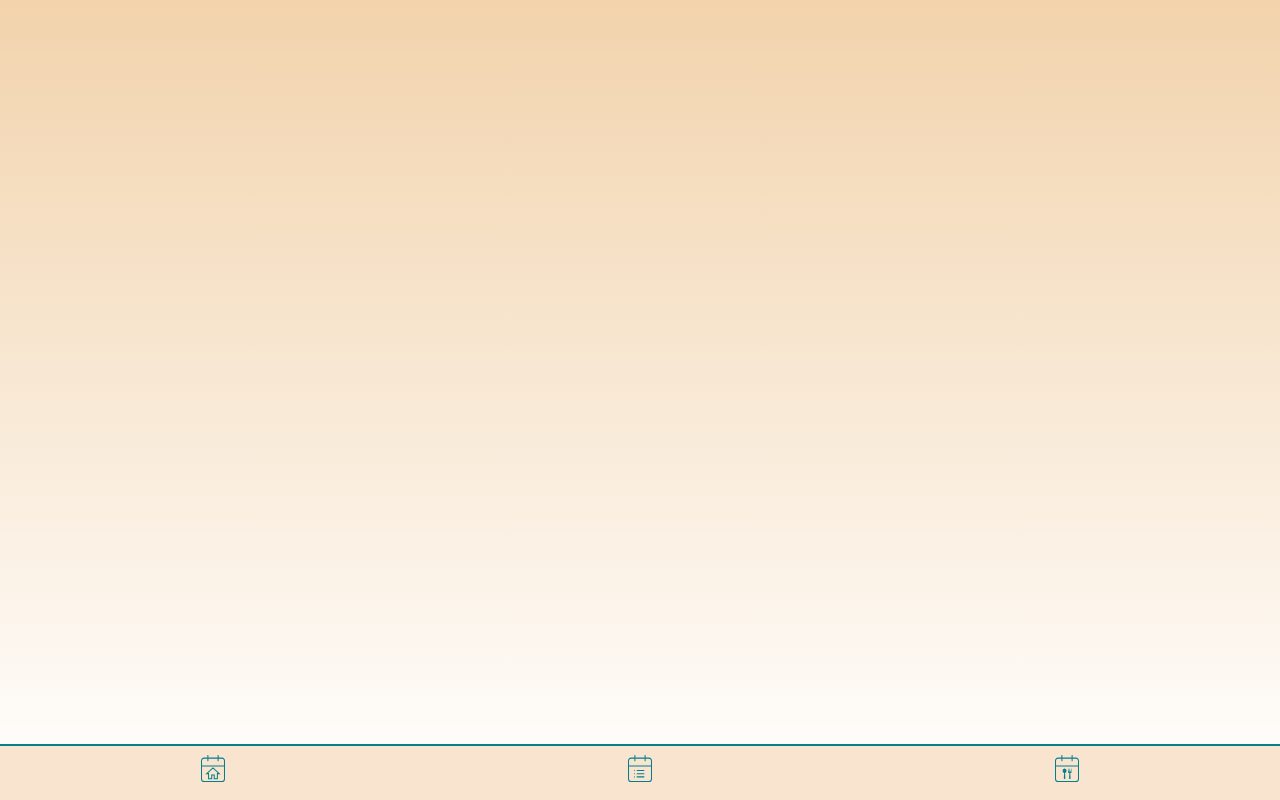
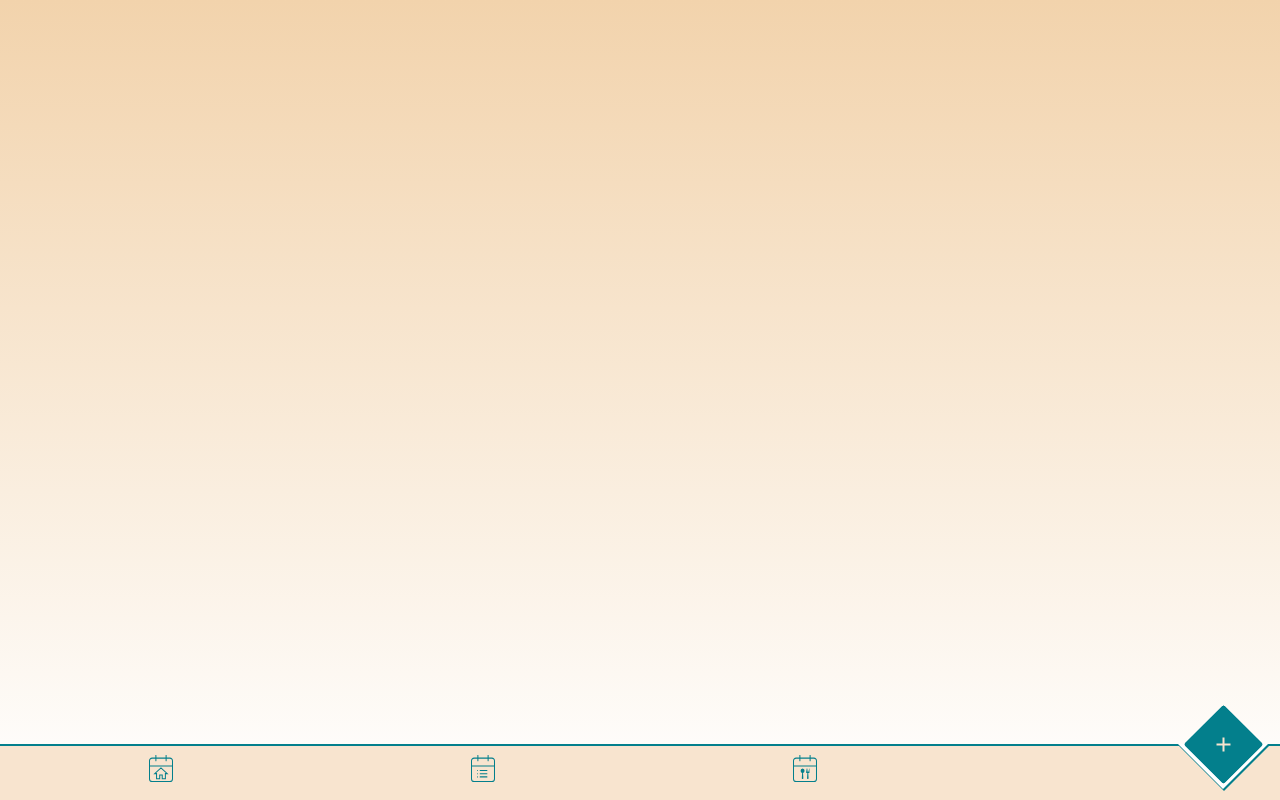
Before and after one commit to boldCM/AngEatIt, an Angular app: page / in a window 1280 px wide. Built offline with nearby package versions, Linux system fonts and the light colour scheme.

Commit message:
feat: create basic routing

```diff
--- a/src/app/app-routing.module.ts
+++ b/src/app/app-routing.module.ts
@@ -1,10 +1,28 @@
 import { NgModule } from '@angular/core';
 import { RouterModule, Routes } from '@angular/router';
+import { BottomNavComponent } from './components/bottom-nav/bottom-nav.component';
 
-const routes: Routes = [];
+const routes: Routes = [
+  {
+    path: 'Home',
+    component: BottomNavComponent,
+  },
+  {
+    path: 'Einkaufsliste',
+    component: BottomNavComponent,
+  },
+  {
+    path: 'Rezeptübersicht',
+    component: BottomNavComponent,
+  },
+  {
+    path: '',
+    component: BottomNavComponent,
+  },
+];
 
 @NgModule({
   imports: [RouterModule.forRoot(routes)],
-  exports: [RouterModule]
+  exports: [RouterModule],
 })
-export class AppRoutingModule { }
+export class AppRoutingModule {}
--- a/src/app/app.module.ts
+++ b/src/app/app.module.ts
@@ -4,9 +4,10 @@ import { BrowserModule } from '@angular/platform-browser';
 import { AppRoutingModule } from './app-routing.module';
 import { AppComponent } from './app.component';
 import { BottomNavComponent } from './components/bottom-nav/bottom-nav.component';
+import { MainButtonComponent } from './components/bottom-nav/mainButton/main-button/main-button.component';
 
 @NgModule({
-  declarations: [AppComponent, BottomNavComponent],
+  declarations: [AppComponent, BottomNavComponent, MainButtonComponent],
   imports: [BrowserModule, AppRoutingModule],
   providers: [],
   bootstrap: [AppComponent],
--- a/src/app/components/bottom-nav/bottom-nav.component.html
+++ b/src/app/components/bottom-nav/bottom-nav.component.html
@@ -9,4 +9,5 @@
   <a routerLink="/Rezeptübersicht">
     <img src="../../../assets/svg/recipeIcon.svg" alt="Zur Rezeptübersicht" />
   </a>
+  <app-main-button></app-main-button>
 </footer>
--- a/src/app/components/bottom-nav/bottom-nav.component.scss
+++ b/src/app/components/bottom-nav/bottom-nav.component.scss
@@ -8,11 +8,9 @@ footer {
   height: 56px;
   display: flex;
   justify-content: space-around;
-  // padding-right: 6rem;
+  padding-right: 1rem;
   align-items: center;
   a {
     margin-bottom: 5px;
-    //   display: block;
-    //   display: flex;
   }
 }
--- a/src/app/components/bottom-nav/bottom-nav.component.ts
+++ b/src/app/components/bottom-nav/bottom-nav.component.ts
@@ -3,13 +3,10 @@ import { Component, OnInit } from '@angular/core';
 @Component({
   selector: 'app-bottom-nav',
   templateUrl: './bottom-nav.component.html',
-  styleUrls: ['./bottom-nav.component.scss']
+  styleUrls: ['./bottom-nav.component.scss'],
 })
 export class BottomNavComponent implements OnInit {
+  constructor() {}
 
-  constructor() { }
-
-  ngOnInit(): void {
-  }
-
+  ngOnInit(): void {}
 }
```
